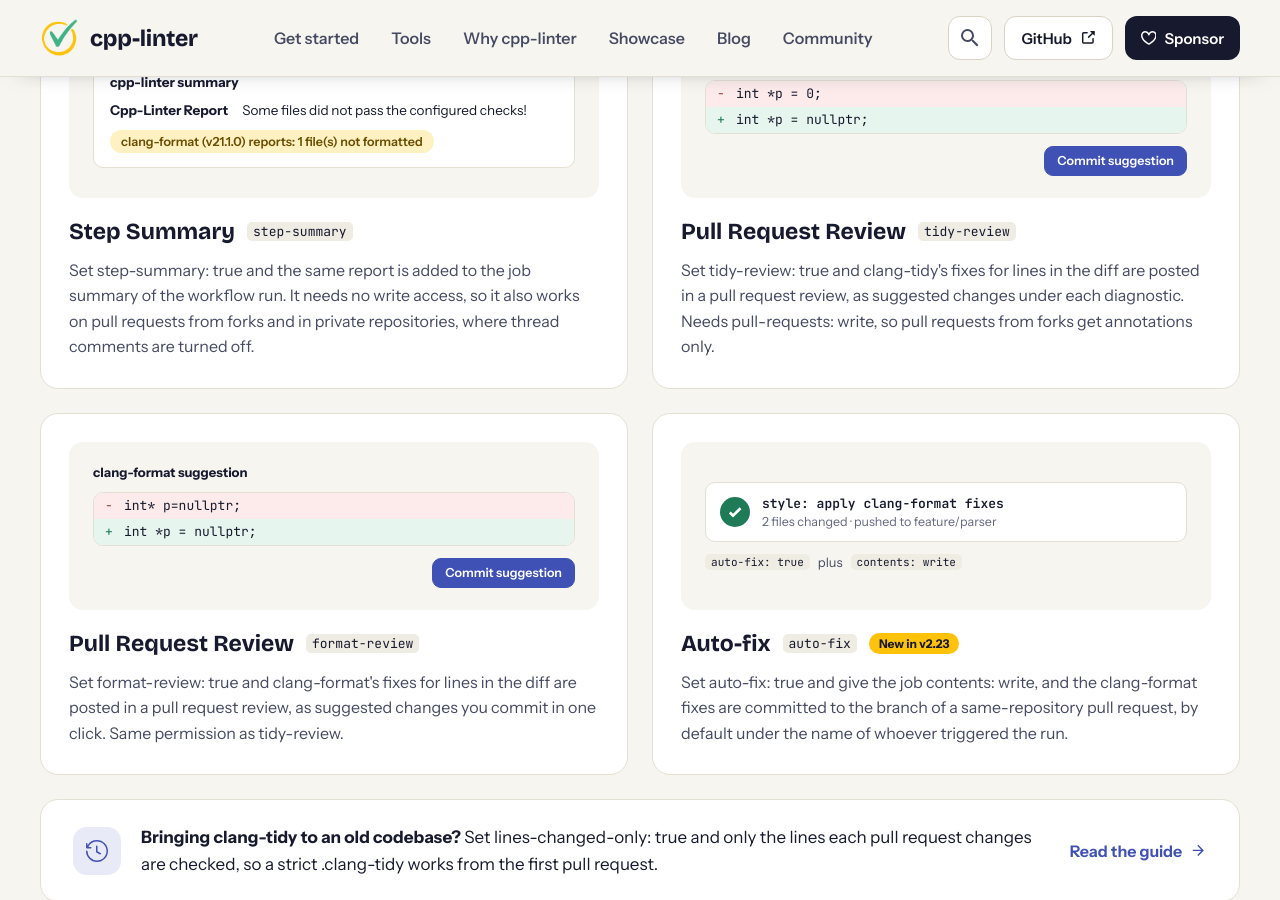
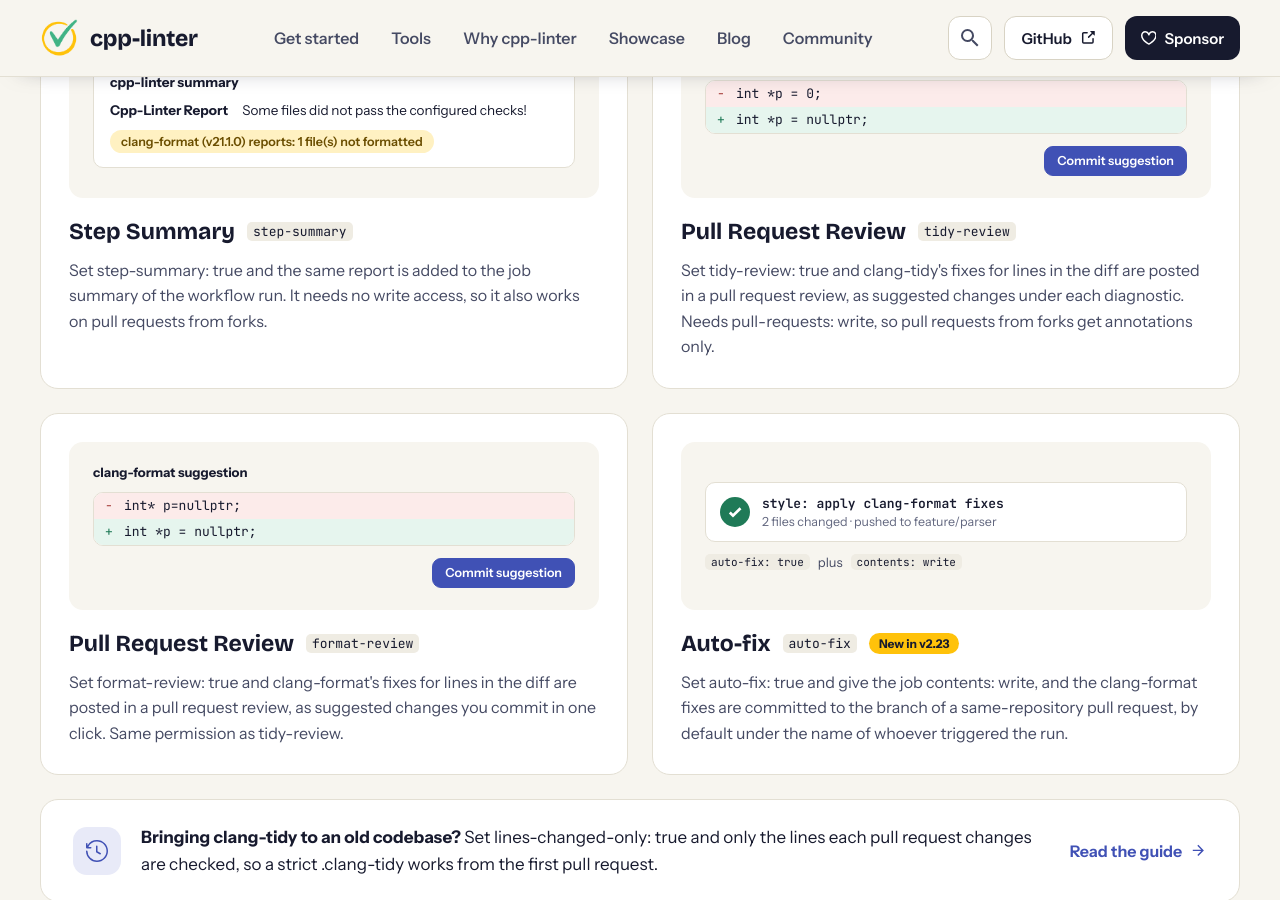
Before and after one commit to cpp-linter/cpp-linter.github.io, an MkDocs documentation site: the page built from docs/index.md, in a window 1280 px wide and 900 px high, scrolled down 3343 px. Built offline with MkDocs 1.6.1 and Material for MkDocs 9.7.7, drawn with Linux system fonts in a browser that asks for light colours.

Commit message:
docs: explain include paths for third-party libraries and drop a private-repo claim (#72)
Follows up on @2bndy5's comments on #62.

**Third-party libraries in the clang-tidy guide.** Step 2 said to
install dependencies before the configure step, but not why: clang-tidy
finds a library's headers only through the `-I` paths the compiler gets
for each file, which it reads from the compilation database. The bullet
now says so, and shows how to pass those paths with `extra-args` when
there is no build system (`-Ithird_party/fmt/include`, written without a
space because `extra-args` splits on spaces).

**Private repositories on the home page.** #70 said the step summary
also works "in private repositories, where thread comments are turned
off". That came from the note on `thread-comments` in
cpp-linter-action's `action.yml`, but cpp-linter has no code that turns
thread comments off for private repositories; its requests ask for
`application/vnd.github.raw+json`, the change that addressed
cpp-linter-action#142. As discussed on #62, whether thread comments work
on a private repository still needs a test run, so the card no longer
says anything about private repositories.

```diff
--- a/docs/overrides/home.html
+++ b/docs/overrides/home.html
@@ -282,7 +282,7 @@
               <h3 class="cl-h3">Step Summary</h3>
               <code class="cl-inline-code">step-summary</code>
             </div>
-            <p>Set step-summary: true and the same report is added to the job summary of the workflow run. It needs no write access, so it also works on pull requests from forks and in private repositories, where thread comments are turned off.</p>
+            <p>Set step-summary: true and the same report is added to the job summary of the workflow run. It needs no write access, so it also works on pull requests from forks.</p>
           </article>
           <article class="cl-outcome">
             <div class="cl-outcome__art" aria-hidden="true">
```
Also changed, not shown: docs/blog/posts/2026-09-20-clang-tidy-pull-requests-github-actions.md (+5 -2 lines).
